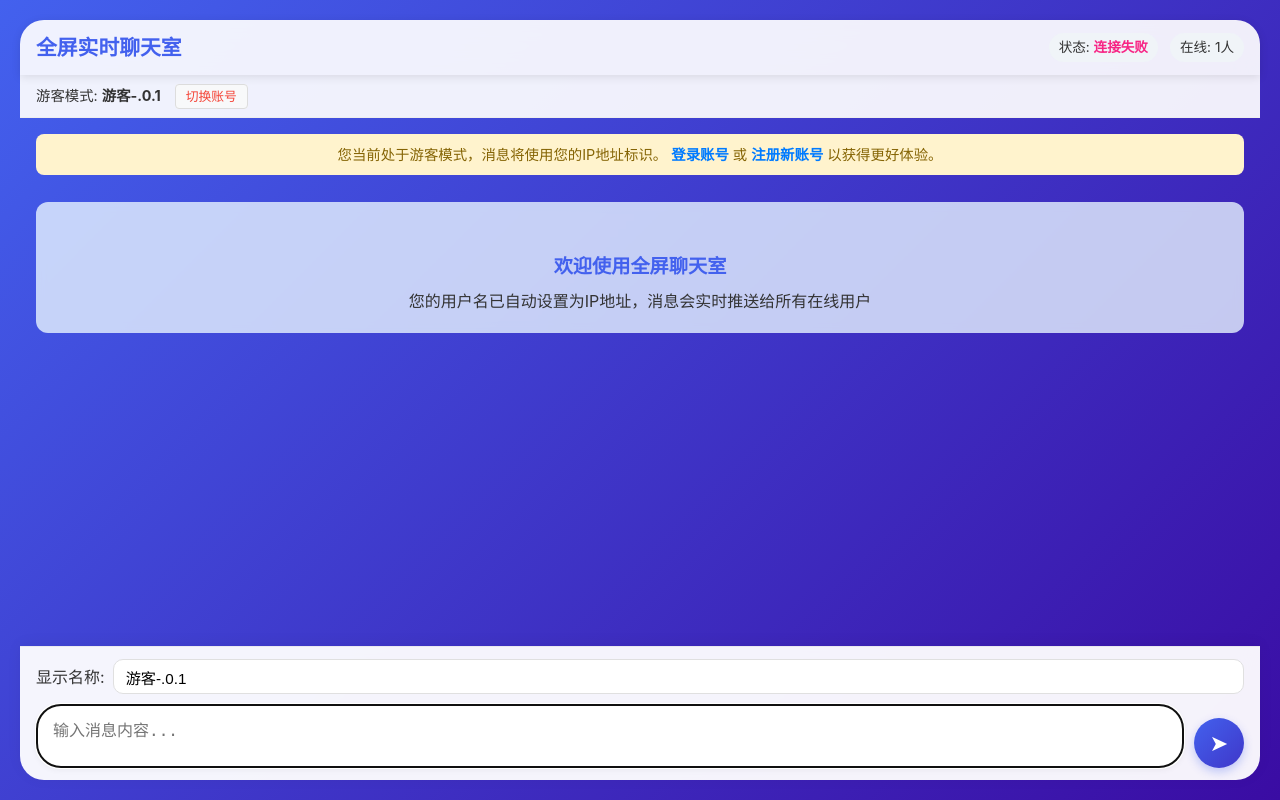
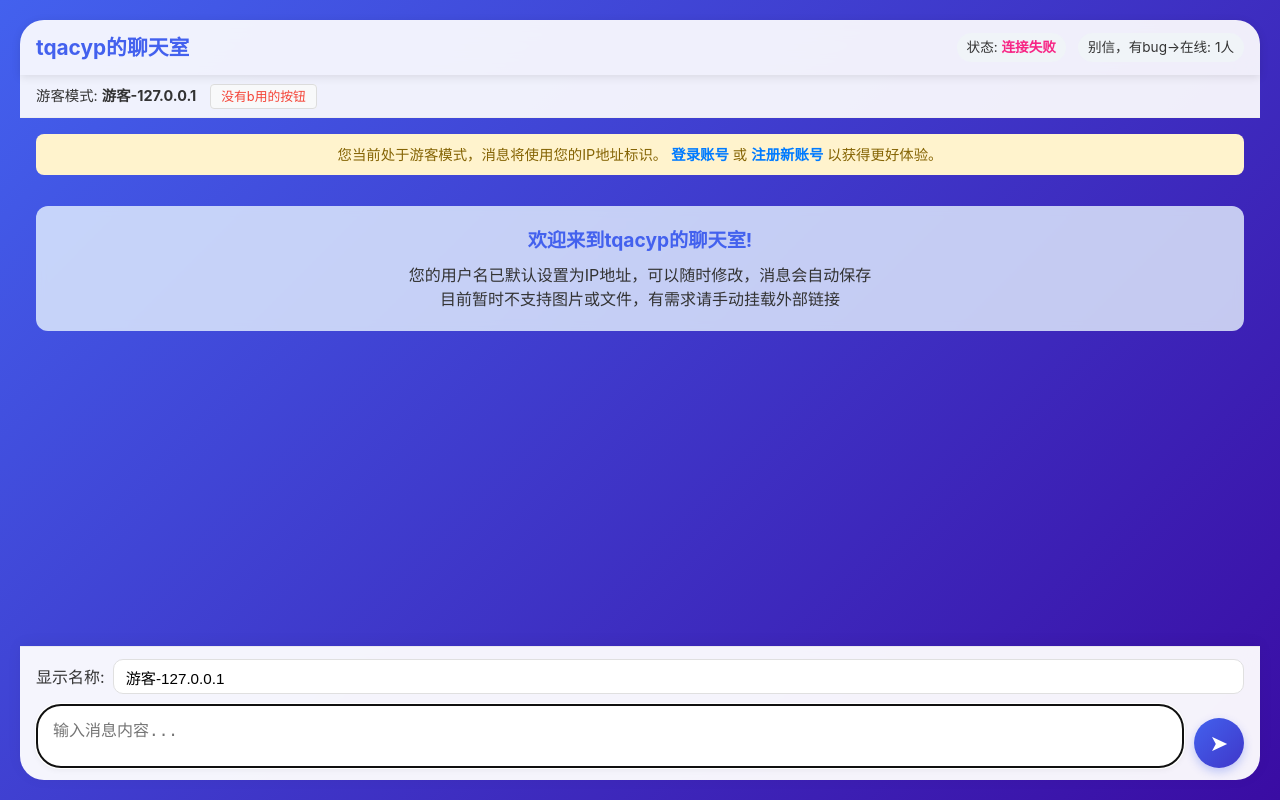
Before and after one commit to tqacyp/chatroom, a Flask app: page / in a window 1280 px wide. Run offline with Flask 3, Linux system fonts and the light colour scheme; some libraries are stand-ins or nearby versions.

Commit message:
外观更新

```diff
--- a/app.py
+++ b/app.py
@@ -67,7 +67,7 @@ def save_chat_history():
     """保存聊天记录到文件"""
     global last_saved_index
     while True:
-        time.sleep(60)  # 每1分钟保存一次
+        time.sleep(600)  # 每10分钟保存一次
 
         with lock:
             if not chat_history or last_saved_index >= len(chat_history):
@@ -146,7 +146,7 @@ def index():
     if 'user_id' not in session:
         session['is_guest'] = True
         session['guest_ip'] = client_ip
-        session['username'] = f"游客-{client_ip[-4:]}"
+        session['username'] = f"游客-{client_ip[:]}"
         return render_template('chat.html', client_ip=client_ip, username=session['username'], is_guest=True)
 
     # 登录用户处理
@@ -221,7 +221,7 @@ def handle_connect():
     # 游客模式处理
     if session.get('is_guest'):
         user_id = f"guest-{client_ip}"
-        username = session.get('username', f"游客-{client_ip[-4:]}")
+        username = session.get('username', f"游客-{client_ip[:]}")
         online_users_list[request.sid] = {
             'user_id': user_id,
             'username': username,
@@ -272,14 +272,14 @@ def handle_send_message(data):
     # 获取用户信息
     if session.get('is_guest'):
         user_id = f"guest-{client_ip}"
-        username = session.get('username', f"游客-{client_ip[-4:]}")
+        username = session.get('username', f"游客-{client_ip[:]}")
     elif 'user_id' in session:
         user_id = session['user_id']
         username = session['username']
     else:
         # 未登录且不是游客（理论上不会发生）
         user_id = f"guest-{client_ip}"
-        username = f"游客-{client_ip[-4:]}"
+        username = f"游客-{client_ip[:]}"
 
     # 使用显示名称或用户名
     final_display_name = display_name if display_name else username
@@ -304,4 +304,4 @@ def handle_send_message(data):
     emit('new_message', new_message, broadcast=True)
 
 if __name__ == '__main__':
-    socketio.run(app, host='0.0.0.0', port=5000, debug=True)
+    socketio.run(app, host='192.168.31.10', port=5000, debug=False)
--- a/templates/chat.html
+++ b/templates/chat.html
@@ -80,9 +80,15 @@
             overflow-y: auto;
             display: flex;
             flex-direction: column;
-            gap: 12px;
+            gap: 16px;
             -webkit-overflow-scrolling: touch;
             padding-bottom: 150px; /* 增加底部内边距修复滑动问题 */
+        }
+
+        #messageContainer {
+            display: flex;
+            flex-direction: column;
+            gap: 12px;
         }
 
         .welcome {
@@ -92,7 +98,6 @@
             border-radius: var(--border-radius);
             margin-bottom: 20px;
             backdrop-filter: blur(5px);
-            padding-top: 50px;
         }
 
         .welcome h3 {
@@ -103,6 +108,7 @@
 
         .message {
             max-width: 85%;
+            width: fit-content;
             padding: 12px 16px;
             border-radius: 18px;
             position: relative;
@@ -110,6 +116,7 @@
             word-wrap: break-word;
             font-size: 1rem;
             line-height: 1.4;
+            margin-bottom: 8px;
         }
 
         @keyframes fadeIn {
@@ -425,13 +432,13 @@
 <body>
     <!-- 顶部状态栏 -->
     <div class="status-bar">
-        <h1>全屏实时聊天室</h1>
+        <h1>tqacyp的聊天室</h1>
         <div class="status-info">
             <div class="connection-status">
                 状态: <span id="status">连接中...</span>
             </div>
             <div class="user-count">
-                在线: <span id="userCount">1</span>人
+                别信，有bug→在线: <span id="userCount">1</span>人
             </div>
         </div>
     </div>
@@ -444,7 +451,7 @@
             {% else %}
                 当前用户: <strong>{{ username }}</strong>
             {% endif %}
-            <a href="{{ url_for('logout') }}" class="logout-btn">{% if is_guest %}切换账号{% else %}退出{% endif %}</a>
+            <a href="{{ url_for('logout') }}" class="logout-btn">{% if is_guest %}没有b用的按钮{% else %}退出{% endif %}</a>
         </div>
     </div>
 
@@ -459,8 +466,9 @@
         {% endif %}
 
         <div class="welcome">
-            <h3>欢迎使用全屏聊天室</h3>
-            <p>{% if is_guest %}您的用户名已自动设置为IP地址{% else %}您已登录{% endif %}，消息会实时推送给所有在线用户</p>
+            <h3>欢迎来到tqacyp的聊天室!</h3>
+            <p>{% if is_guest %}您的用户名已默认设置为IP地址，可以随时修改{% else %}您已登录{% endif %}，消息会自动保存</p>
+            <p>目前暂时不支持图片或文件，有需求请手动挂载外部链接</p>
         </div>
 
         <!-- 消息容器 -->
@@ -540,7 +548,7 @@
             messageDiv.innerHTML = `
                 <div class="message-header">
                     <span class="username">${msg.display_name || msg.username}</span>
-                    <span class="timestamp">${new Date(msg.timestamp).toLocaleTimeString()}</span>
+                    <span class="timestamp">${msg.timestamp}</span>
                 </div>
                 <div class="message-content">${msg.message}</div>
             `;
--- a/templates/login.html
+++ b/templates/login.html
@@ -82,6 +82,7 @@
         }
 
         .links {
+            color:#333;
             margin-top: 20px;
             text-align: center;
         }
--- a/templates/register.html
+++ b/templates/register.html
@@ -3,7 +3,7 @@
 <head>
     <meta charset="UTF-8">
     <meta name="viewport" content="width=device-width, initial-scale=1.0">
-    <title>注册 - 实时聊天室</title>
+    <title>注册 - 聊天室</title>
     <style>
         * {
             box-sizing: border-box;
@@ -82,6 +82,7 @@
         }
 
         .links {
+            color: #333;
             margin-top: 20px;
             text-align: center;
         }
```
